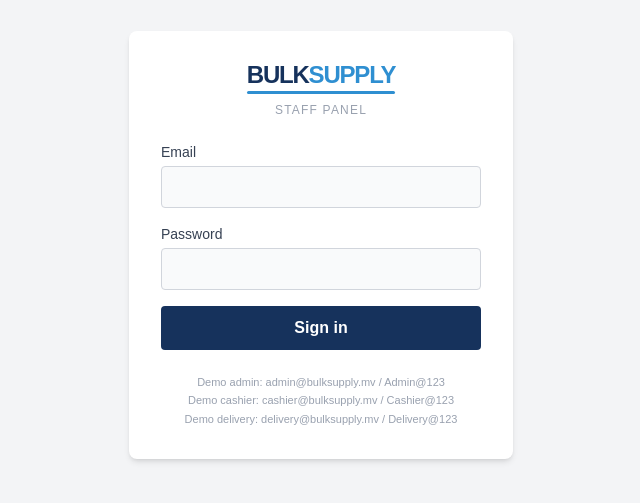
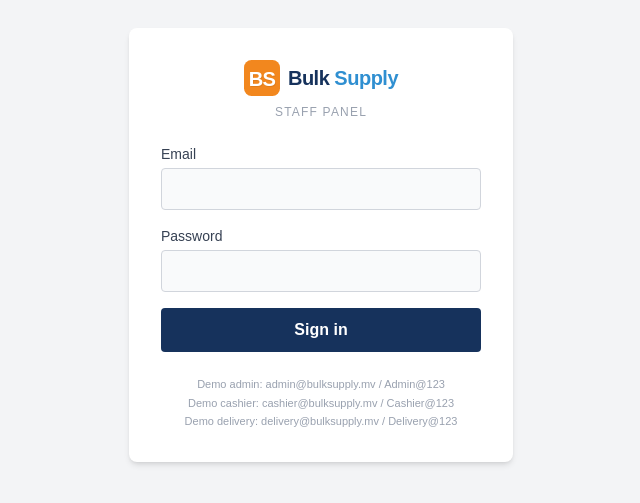
Before and after one commit to muhammadciyam/bulksupply, a Next.js app: page /admin/login in a window 1280 px wide. Shown: the part 155-658 px from the top of the page, without its empty margins (319-959 px from the left). Built offline with nearby package versions, Linux system fonts and the light colour scheme; no server answers.

Commit message:
logo change

```diff
--- a/src/app/apple-icon.tsx
+++ b/src/app/apple-icon.tsx
@@ -13,11 +13,11 @@
           display: "flex",
           alignItems: "center",
           justifyContent: "center",
-          background: "#16325c",
-          color: "#14a35a",
-          fontSize: 84,
+          background: "#f2871e",
+          color: "#ffffff",
+          fontSize: 88,
           fontWeight: 800,
-          letterSpacing: -2,
+          letterSpacing: -4,
         }}
       >
         BS
--- a/src/app/globals.css
+++ b/src/app/globals.css
@@ -8,6 +8,8 @@
   --brand-navy: #16325c;
   --brand-blue: #2f8fd1;
   --brand-red: #e0303a;
+  --brand-orange: #f2871e;
+  --brand-orange-dark: #c96f16;
   --surface-muted: #f3f4f6;
 }
 
@@ -19,6 +21,8 @@
   --color-brand-navy: var(--brand-navy);
   --color-brand-blue: var(--brand-blue);
   --color-brand-red: var(--brand-red);
+  --color-brand-orange: var(--brand-orange);
+  --color-brand-orange-dark: var(--brand-orange-dark);
   --color-surface-muted: var(--surface-muted);
   --font-sans: var(--font-geist-sans);
   --font-mono: var(--font-geist-mono);
--- a/src/app/icon.tsx
+++ b/src/app/icon.tsx
@@ -13,12 +13,12 @@
           display: "flex",
           alignItems: "center",
           justifyContent: "center",
-          background: "#16325c",
-          borderRadius: 6,
-          color: "#14a35a",
+          background: "#f2871e",
+          borderRadius: 7,
+          color: "#ffffff",
           fontSize: 16,
           fontWeight: 800,
-          letterSpacing: -0.5,
+          letterSpacing: -1,
         }}
       >
         BS
--- a/src/components/Logo.tsx
+++ b/src/components/Logo.tsx
@@ -1,23 +1,58 @@
 import Link from "next/link";
+
+function LogoMark({ className = "" }: { className?: string }) {
+  return (
+    <svg viewBox="0 0 200 200" className={className} aria-hidden="true">
+      <rect width="200" height="200" rx="42" fill="#f2871e" />
+      <text
+        x="104"
+        y="150"
+        textAnchor="middle"
+        fontFamily="Arial, Helvetica, sans-serif"
+        fontWeight="800"
+        fontSize="112"
+        letterSpacing="-4"
+        fill="#c96f16"
+        opacity="0.45"
+      >
+        BS
+      </text>
+      <text
+        x="100"
+        y="146"
+        textAnchor="middle"
+        fontFamily="Arial, Helvetica, sans-serif"
+        fontWeight="800"
+        fontSize="112"
+        letterSpacing="-4"
+        fill="#ffffff"
+      >
+        BS
+      </text>
+    </svg>
+  );
+}
 
 export function Logo({
   className = "",
   variant = "light",
+  iconOnly = false,
 }: {
   className?: string;
   variant?: "light" | "dark";
+  iconOnly?: boolean;
 }) {
   const primary = variant === "dark" ? "text-white" : "text-brand-navy";
   const accent = variant === "dark" ? "text-emerald-300" : "text-brand-blue";
-  const underline = variant === "dark" ? "bg-brand-green" : "bg-brand-blue";
 
   return (
-    <Link href="/" className={`inline-flex flex-col shrink-0 ${className}`}>
-      <span className="text-lg sm:text-2xl font-extrabold tracking-tighter whitespace-nowrap leading-none">
-        <span className={primary}>BULK</span>
-        <span className={accent}>SUPPLY</span>
-      </span>
-      <span className={`h-[3px] mt-1 rounded-full ${underline}`} />
+    <Link href="/" className={`inline-flex items-center gap-2 shrink-0 ${className}`}>
+      <LogoMark className="h-8 w-8 sm:h-9 sm:w-9 shrink-0" />
+      {!iconOnly && (
+        <span className="text-base sm:text-xl font-extrabold tracking-tight whitespace-nowrap leading-none">
+          <span className={primary}>Bulk</span> <span className={accent}>Supply</span>
+        </span>
+      )}
     </Link>
   );
 }
```
